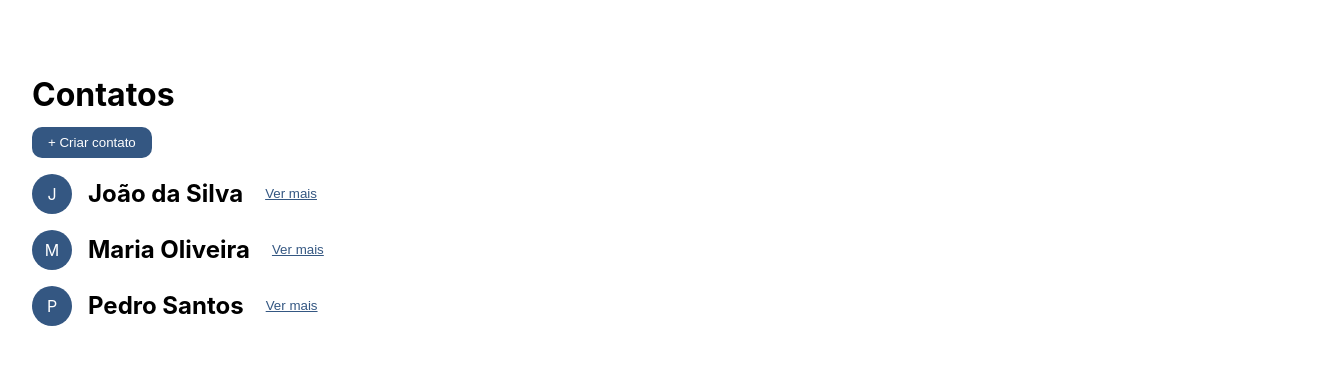
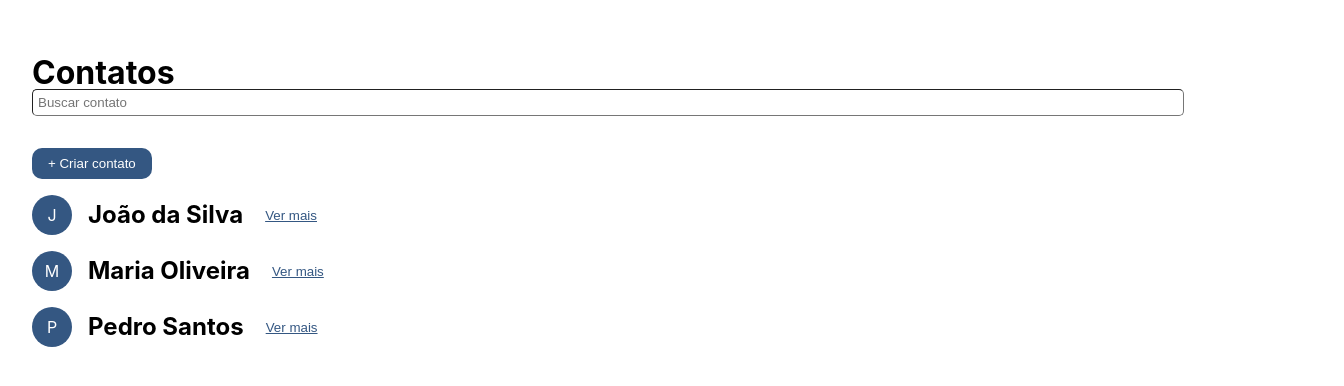
Before and after one commit to Beatriz-Cavallieri/agenda-contatos, a React (Vite) app: page / in a window 1280 px wide. Shown: the part 198-584 px from the top of the page, 1344 px wide, since content can reach past the window. Built offline with nearby package versions, Linux system fonts and the light colour scheme; data requests are answered from the project's data file.

Commit message:
Feature: search

```diff
--- a/src/components/PageWrapper/index.ts
+++ b/src/components/PageWrapper/index.ts
@@ -3,6 +3,6 @@ import styled from "styled-components";
 export const PageWrapper = styled.div`
   margin: 2rem;
   height: 100%;
-  width: 100vw;
+  width: 90vw;
   text-align: left;
 `;
--- a/src/pages/Homepage/index.tsx
+++ b/src/pages/Homepage/index.tsx
@@ -6,10 +6,21 @@ import { Link } from 'react-router-dom';
 import { ColorButton } from '../../components/Button';
 import { PageWrapper } from '../../components/PageWrapper';
 import { Header1 } from '../../components/Headers';
+import { InputSC } from '../CreateContact/styles';
 
 
 const Homepage = () => {
     const [contacts, setContacts] = useState<Array<IContact>>([])
+    const [searchText, setSearchText] = useState("")
+
+    const filterContacts = () => {
+        return contacts
+            .filter((contact) => {
+                const name = contact.name.toLowerCase();
+                const term = searchText.toLowerCase();
+                return name.includes(term);
+            })
+    }
 
     useEffect(() => {
         async function loadContacts(): Promise<void> {
@@ -20,13 +31,21 @@ const Homepage = () => {
     }, []);
     return (
         <PageWrapper>
-            <Header1>Contatos</Header1>
+            <div style={{ display: 'flex', flexDirection: 'column' }}>
+                <Header1>Contatos</Header1>
+                <InputSC
+                    type="text"
+                    placeholder="Buscar contato"
+                    value={searchText}
+                    onChange={(e) => setSearchText(e.target.value)}
+                />
+            </div>
             <Link to={'/create'}>
                 <ColorButton>
                     + Criar contato
                 </ColorButton>
             </Link>
-            {contacts && contacts.map(contact => <ContactInfo {...contact} />)}
+            {contacts && filterContacts().map(contact => <ContactInfo {...contact} />)}
         </PageWrapper>
     )
 }
```
